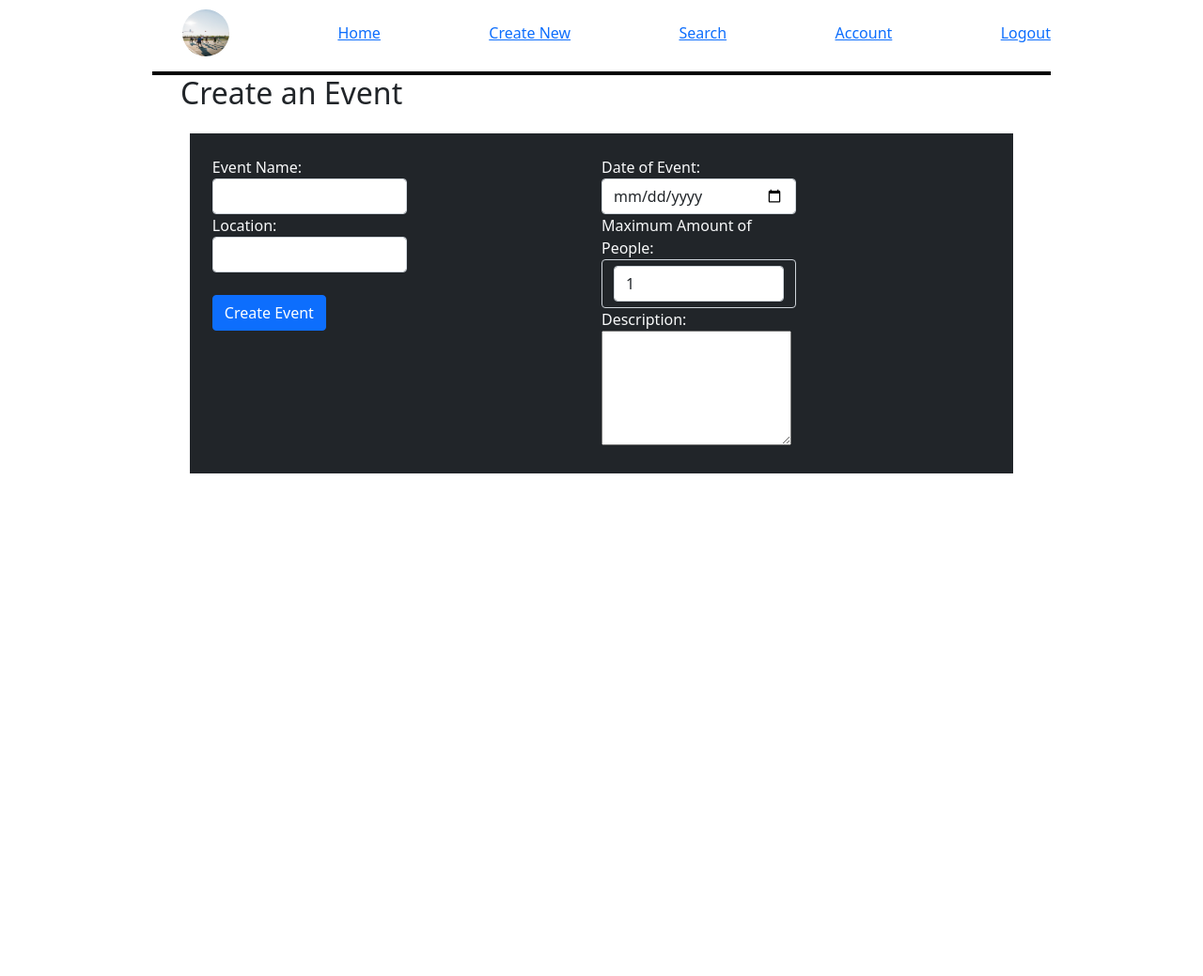
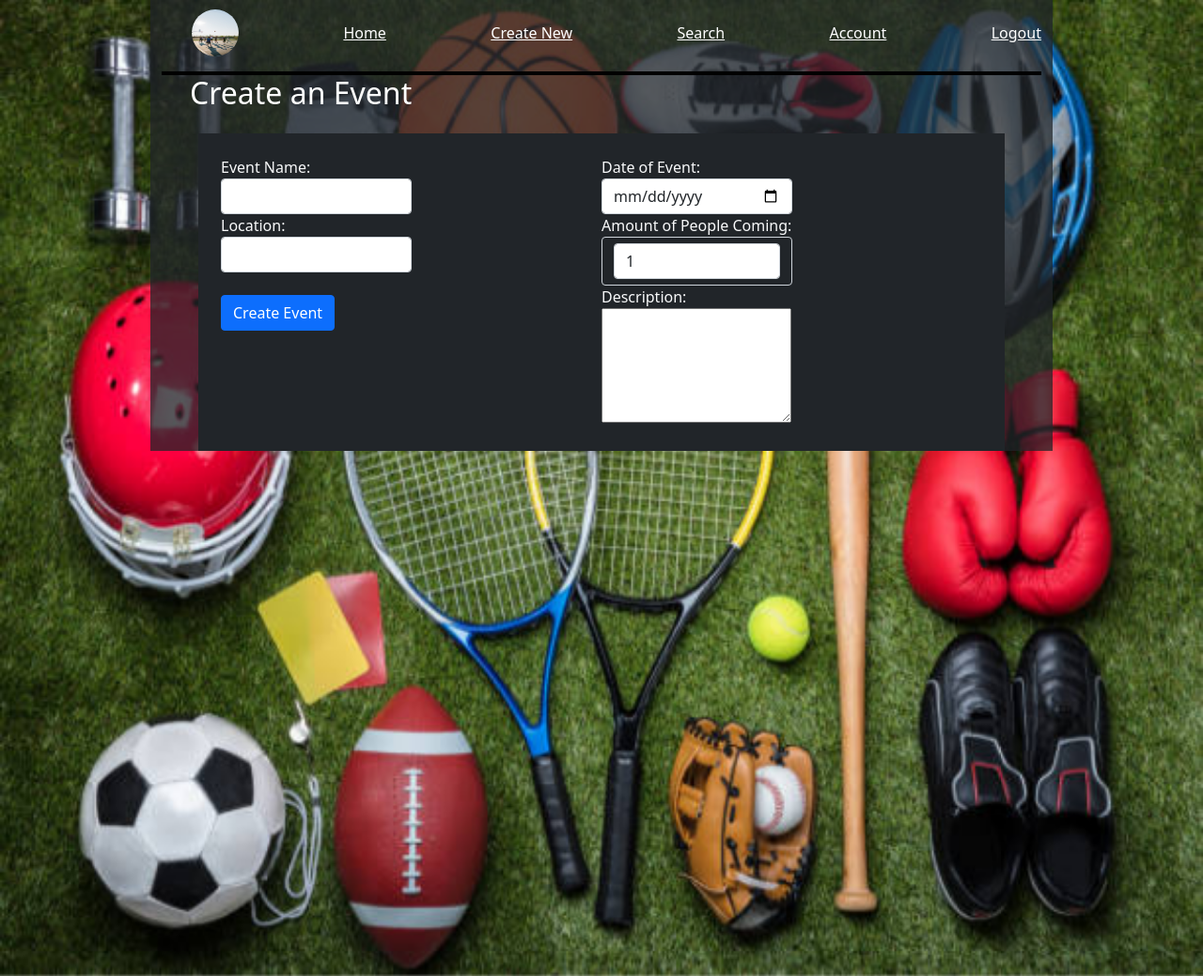
Before and after one commit to Ehaley25/isport, a Flask app: template flask_app/templates/new.html in a window 1280 px wide. Shown: the whole page at 94% size. Run offline with Flask 2, Linux system fonts and the light colour scheme; the template is opened without the code that fills it, so the values that code supplies are empty.

Commit message:
Main (#1)
* first commit

* css

* css

```diff
--- a/flask_app/static/css/style.css
+++ b/flask_app/static/css/style.css
@@ -13,6 +13,18 @@
     align-items: center;
 
 }
+.bg{
+    position: absolute;
+    left: 0;
+    top: 0;
+    z-index: -1;
+    min-height: 100%;
+    min-width: 1024px;
+    width: 100%;
+    height: auto;
+    position: fixed;
+}
+
 .leaf{
     background-color: #00d1b2;
     height: 20px;
@@ -88,3 +100,6 @@
 .create{
     margin-left: 30px;
 }
+td,th,a,h2{
+    color: white;
+}
--- a/flask_app/templates/edit_event.html
+++ b/flask_app/templates/edit_event.html
@@ -31,7 +31,7 @@
                 <label for="date">Date of Event:</label>
                 <input type="date" name="date" class="form-control" value="{{edit.date.strftime('%Y-%m-%d')}}">
             </div>
-            <label for="attendees">Maximum Amount of People:</label>
+            <label for="attendees">Amount of People coming:</label>
             <div class="input-group-text bg-dark">
                 <input type="number" name="attendees" class="form-control" value="{{edit.attendees}}">
             </div>
--- a/flask_app/templates/home.html
+++ b/flask_app/templates/home.html
@@ -2,7 +2,7 @@
 {% block content %}
 <h1 class="hello">Hello {{user.first_name}}!</h1>
 <div class="col-8 mx-auto">
-        <table class="table table-hover">
+        <table class="table">
             <thead>
                 <tr>
                     <th>Event</th>
--- a/flask_app/templates/new.html
+++ b/flask_app/templates/new.html
@@ -30,7 +30,7 @@
                 <label for="date">Date of Event:</label>
                 <input type="date" name="date" class="form-control">
             </div>
-            <label for="attendees">Maximum Amount of People:</label>
+            <label for="attendees">Amount of People Coming:</label>
             <div class="input-group-text bg-dark">
                 <input type="number" value=1 name="attendees" class="form-control">
             </div>
@@ -39,9 +39,4 @@
         </div>
     </div>
 </form>
-<!-- <form method="post" enctype="multipart/form-data">
-    <label for="img">Select image:</label>
-    <input type="file" id="img" name="img" accept="image/*">
-    <input type="submit" value="submit">
-</form> -->
 {% endblock %}
--- a/flask_app/templates/template.html
+++ b/flask_app/templates/template.html
@@ -8,16 +8,9 @@
     <link rel="stylesheet" type="text/css" href="{{ url_for('static', filename='css/style.css') }}">    <title>{{title}}</title>
 </head>
 <body>
-    <div class="container">
-        <div class="top">
-            <!-- <div class="imgEasybay">
-                <h2>EasyBay</h2>
-            </div> -->
-                <!-- <input type="search" name="search" id="search" class="searchbar" placeholder="Search for anything"> -->
-            <!-- <div class="signCart">
-                <button class="signIn"> Sign in</button>
-                <img src="flask_app/static/img/isports.jpg" alt="grocery cart logo" class="cart" onclick="alert('Your cart is empty')">
-            </div>  -->
+    <img class = "bg" src="{{ url_for('static', filename='img/isportsbg.jpeg') }}">
+    <div class="container bg-dark text-white w-75 bg-opacity-75">
+        <div class="top bg-dark text-white w-75 bg-opacity-75">
         </div>
         <div class="navList">
             <ul class="list">
--- a/flask_app/templates/view_one.html
+++ b/flask_app/templates/view_one.html
@@ -2,7 +2,7 @@
 {% block content %}
     <div>
         <div class="card-body">
-            <h2 class="card-title text-primary">{{event.event_name}}</h2>
+            <h2 class="card-title">{{event.event_name}}</h2>
             <p class="card-text">Location:  {{event.location}}</p>
             <p class="card-text">Description: {{event.description}}</p>
             <p class="card-text">Attendees:  {{event.attendees}}</p>
```
Also changed, not shown: flask_app/templates/new_user.html (+0 -22 lines), README.md (added), flask_app/static/img/isportsbg.jpeg (added).
